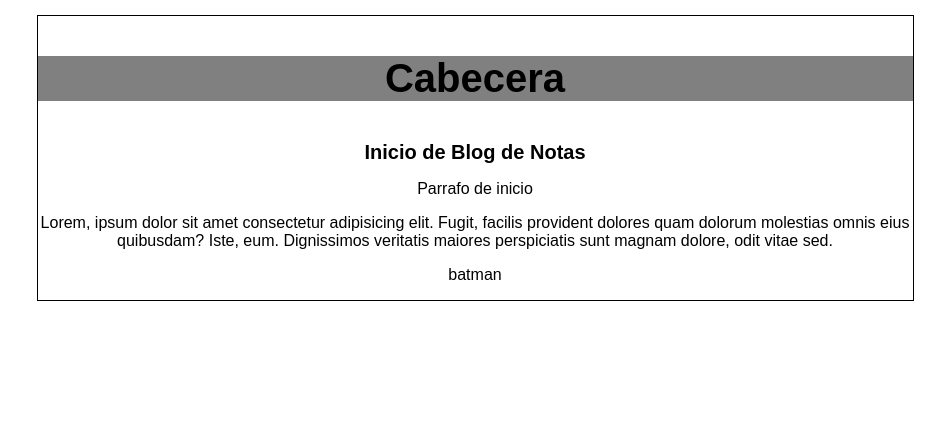
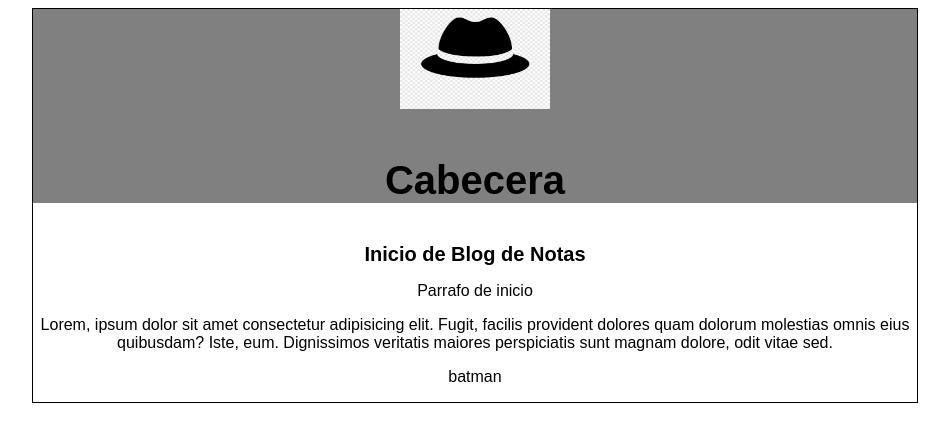
Before and after one commit to EverSorto/cursos, a plain HTML site: page views/index.html in a window 1280 px wide. Shown: the whole page, without its empty margins (165-1114 px from the left). Drawn offline with Linux system fonts and the light colour scheme.

Commit message:
Se agrego el logo

```diff
--- a/css/styles.css
+++ b/css/styles.css
@@ -1,11 +1,14 @@
 body{
     font-family: "Arial";
-    font-size: 16px;
-    margin: 15px;
+
     padding: 0px;
     border: 0;
 }
+#container img{
+    width: 150px;
+    height:100px;
 
+}
 #cabecera{
     margin: 0;
     padding:0;
--- a/views/index.html
+++ b/views/index.html
@@ -5,13 +5,17 @@
     <meta charset="UTF-8">
     <meta name="viewport" content="width=device-width, initial-scale=1.0">
     <link rel="stylesheet" href="../css/styles.css" type="text/css" />
+
+        <href></href>
     <title>Programacion</title>
 </head>
 
 <body>
     <div id="container">
         <div id="cabecera">
+            <img src="../img/sombrero.png">
             <p>Cabecera</p>
+
         </div>
         <div id="post">
             <h1>Inicio de Blog de Notas</h1>
```
Also changed, not shown: apuntesGitCopy.txt, img/sombrero.png (added).
